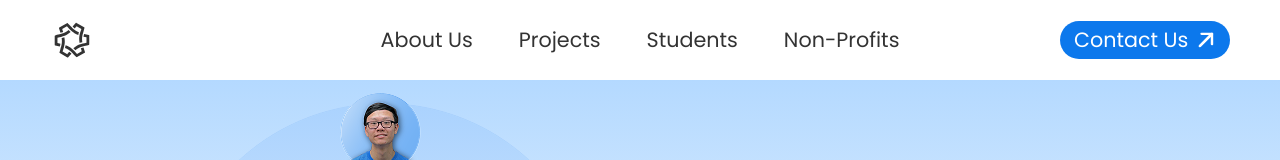
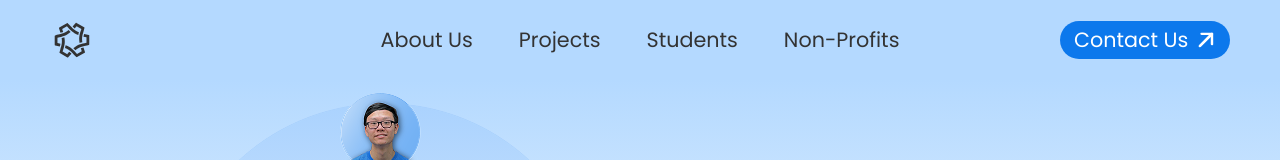
Before and after one commit to tmublueprint/bp-website, a React (Vite) app: page /bp-website/about in a window 1280 px wide. Shown: the top 160 px of the page. Built offline with nearby package versions, Linux system fonts and the light colour scheme; a web font is replaced by a local one.

Commit message:
Added colour to navBar to match background

```diff
--- a/src/components/HomePage/NavBar.tsx
+++ b/src/components/HomePage/NavBar.tsx
@@ -29,6 +29,7 @@ function NavBar() {
 
     return (
         <div id="navBar-container">
+            <div className="navBar-gradient">
                 <ul id="nav-bar">
                     <button id="hamburger-button" onClick={hamburgerClick}>
                         <img src={HamburgerIcon} alt="hamburger menu"/>
@@ -69,6 +70,7 @@ function NavBar() {
                     </div>
                 </div>}
             </div>
+        </div>
     )
 }
 
--- a/src/index.css
+++ b/src/index.css
@@ -456,3 +456,8 @@ body {
       rgb(255, 255, 255) 80%
     );
 }
+
+.navBar-gradient {
+  width: 100%;
+  background: #B4D9FF
+}
```
Lines whose indentation alone changed are shown as unchanged.
